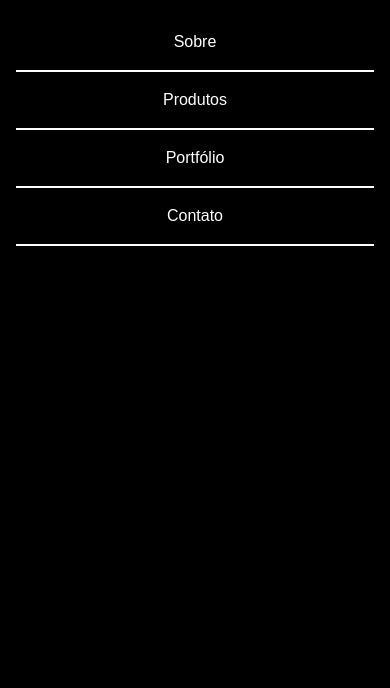
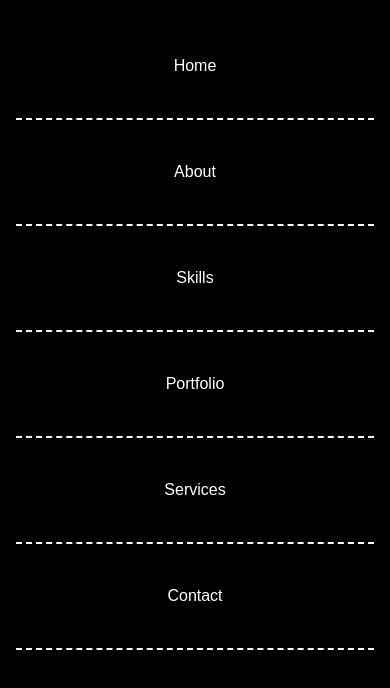
Before and after one commit to alfredonovela00/Projecto-Portfolio, a plain HTML site: page index.html in a window 390 px wide. Both pictures are taken after a click on the button "Abrir Menu". Shown: the part 56-744 px from the top of the page. Drawn offline with nearby package versions, Linux system fonts and the light colour scheme.

Commit message:
update mediaquery

```diff
--- a/css/style.css
+++ b/css/style.css
@@ -72,9 +72,9 @@ a:hover {
     overflow-y: auto;
   }
   #menu a {
-    padding: 1rem 0;
+    padding: 2.5rem 0;
     margin: 0 1rem;
-    border-bottom: 2px solid white;
+    border-bottom: 2px dashed white;
     text-align: center;
   }
   #btn-mobile {
--- a/index.html
+++ b/index.html
@@ -21,10 +21,12 @@
         <span id="hamburger"></span>
       </button>
       <ul id="menu" role="menu">
-        <li><a href="/">Sobre</a></li>
-        <li><a href="/">Produtos</a></li>
-        <li><a href="/">Portfólio</a></li>
-        <li><a href="/">Contato</a></li>
+        <li><a href="/">Home</a></li>
+        <li><a href="/">About</a></li>
+        <li><a href="/">Skills</a></li>
+        <li><a href="/">Portfolio</a></li>
+        <li><a href="/">Services</a></li>
+        <li><a href="/">Contact</a></li>
       </ul>
     </nav>
   </header>
```
